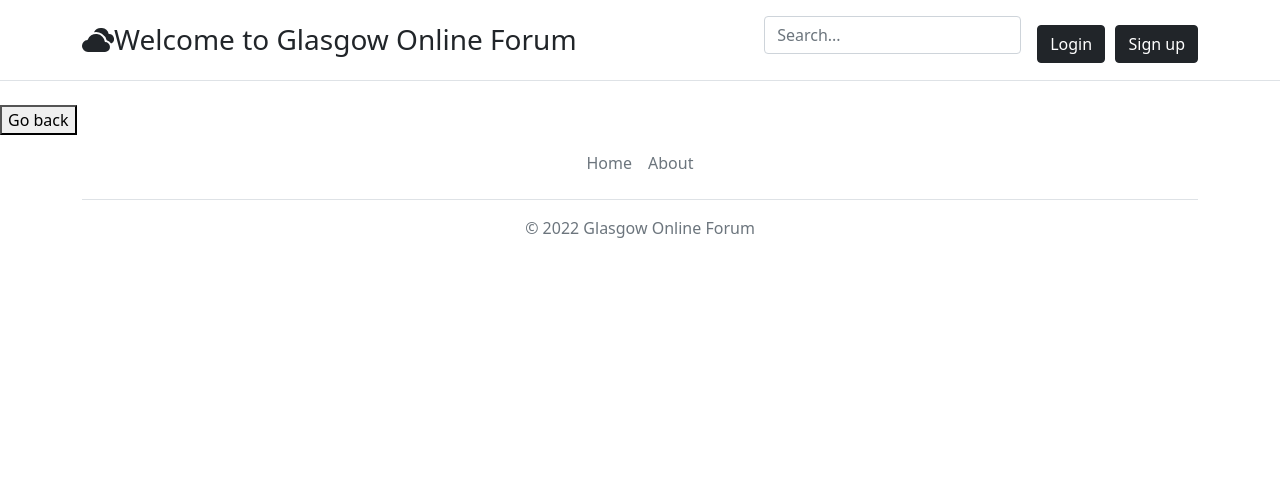
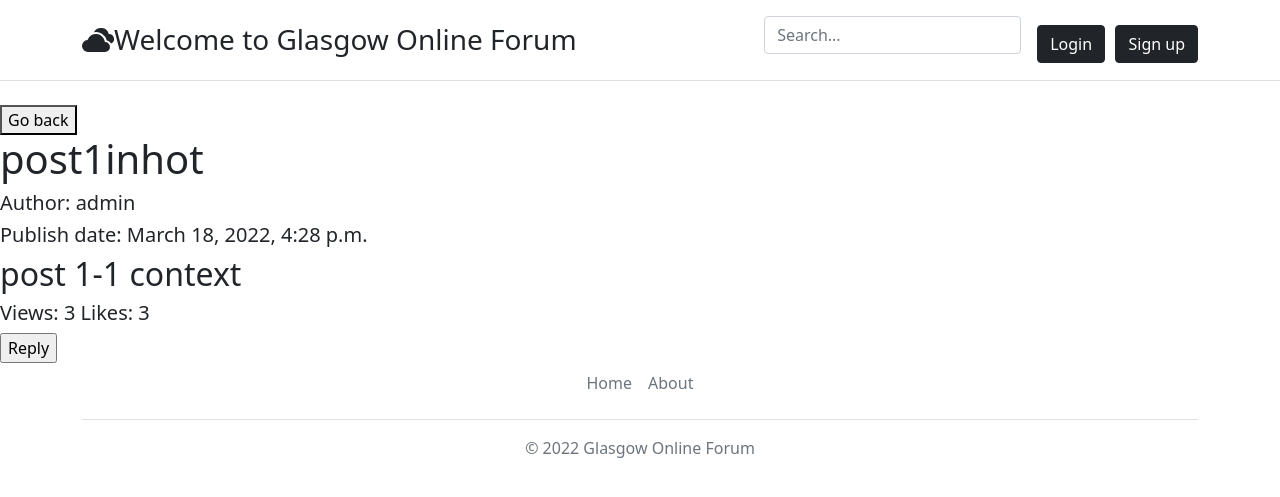
Before and after one commit to KevinGuoXuanDon/djangoProject, a Django app: page /forum/post/1/ in a window 1280 px wide. Shown: the top 497 px of the page. Run offline with Django 3.2, Linux system fonts and the light colour scheme; data comes from the database, SQL or seed files in the repository; both versions use the stored data as it was after the commit; parts of the project's set-up code (start-up, migrations or seed data) failed here and were passed over.

Commit message:
post update 0.8

```diff
--- a/forum/admin.py
+++ b/forum/admin.py
@@ -1,5 +1,5 @@
 from django.contrib import admin
-from forum.models import UserProfile, Module, Post
+from forum.models import UserProfile, Module, Post, Comment
 
 # Register your models here.
 class ModuleAdmin(admin.ModelAdmin):
@@ -11,3 +11,4 @@ class PostAdmin(admin.ModelAdmin):
 admin.site.register(UserProfile)
 admin.site.register(Module, ModuleAdmin)
 admin.site.register(Post, PostAdmin)
+admin.site.register(Comment)
--- a/templates/forum/post.html
+++ b/templates/forum/post.html
@@ -13,16 +13,43 @@
 
 {% block body_block %}
 
-    <a><button type="button">Go back</button></a> <br />
+    <a href="/forum/topic/{{ post.parent_module }}"> <button type="button">Go back</button></a> <br />
 
     {% if post %}
-        <h1>{{ post.name }}</h1>
+        <h1>{{ post.title }}</h1>
+        <h5>  Author:  {{ post.poster }}  </h5>
+        <h5>  Publish date: {{ post.create_time}} </h5>
+        <h2>{{ post.content }}</h2>
 
-
+        <h5> Views: {{ post.views }} Likes: {{ post.likes }}</h5>
 
     {% else %}
         No Page Here!
     {% endif %}
 
 
+
+    <script type="text/javascript">
+        function show()
+            {
+                var value = document.getElementById("div1").style.display;
+                if(value=="none")
+                {
+                    document.getElementById("div1").style.display="block";
+                    document.getElementById("div2").style.display="none";
+                }
+                else
+                    document.getElementById("div1").style.display="none";
+            }
+    </script>
+    <div id="div2" style="display:block">
+        <input type="button" value="Reply" onClick="show()"/>
+    </div>
+
+    <div id="div1" style="display:none">
+        <textarea rows="10" cols="100" value="56"></textarea>
+        <p><input type="submit" value="Submit" /></p>
+    </div>
+
+
 {% endblock %}
```
Also changed, not shown: db.sqlite3.
